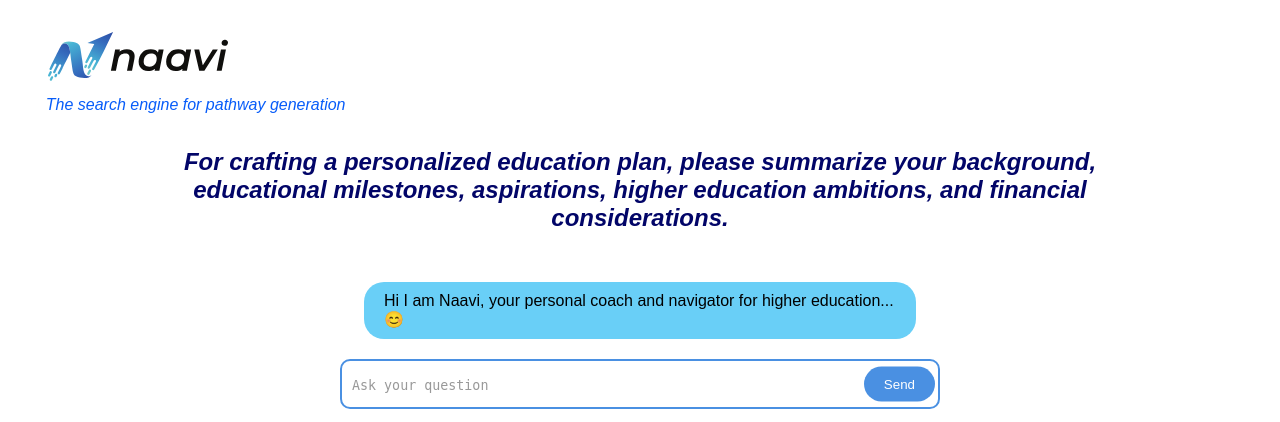
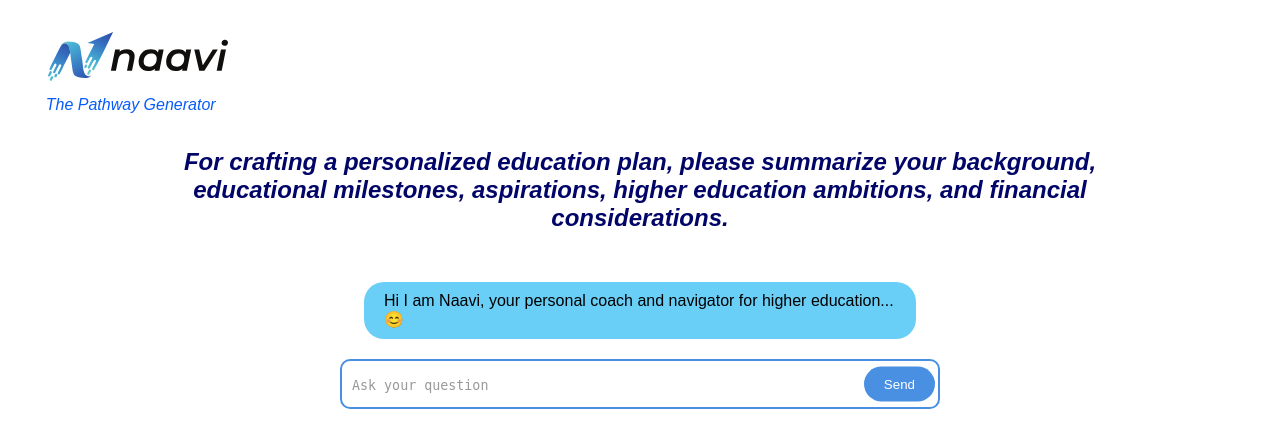
Before and after one commit to sivasai3949/NAAVI-GERMAN, a FastAPI app: page / in a window 1280 px wide. Shown: the top 422 px of the page. Run offline with FastAPI, Linux system fonts and the light colour scheme.

Commit message:
chat.html

```diff
--- a/templates/chat.html
+++ b/templates/chat.html
@@ -10,7 +10,7 @@
 <body>
     <div class="logo-container">
         <img src="/static/nav_logo.svg" alt="logo Icon" class="logo-icon">
-        <p>The search engine for pathway generation</p>
+        <p>The Pathway Generator</p>
     </div>
     <main>
         <h2>For crafting a personalized education plan, please summarize your background, educational milestones, aspirations, higher education ambitions, and financial considerations.</h2>
```
